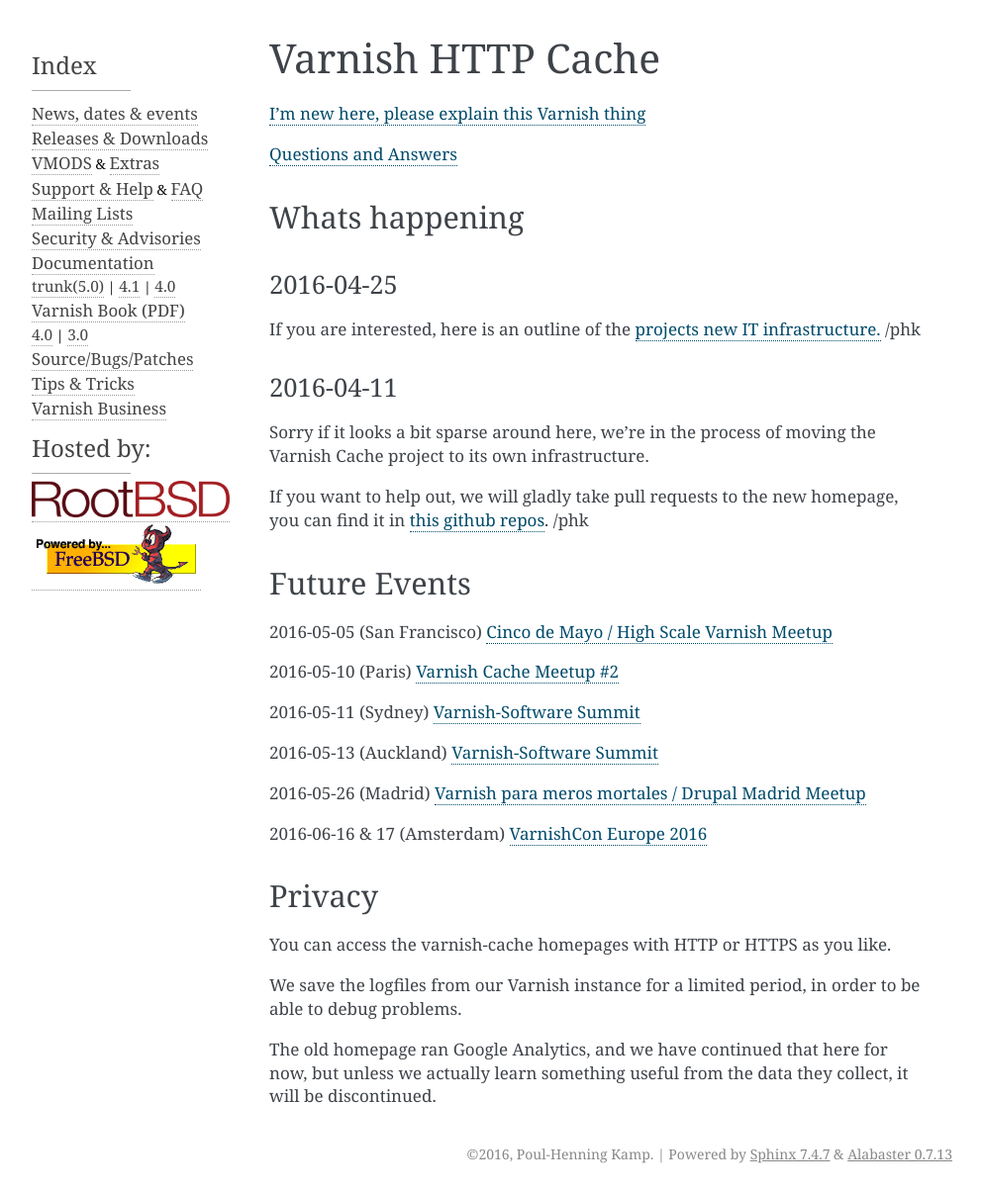
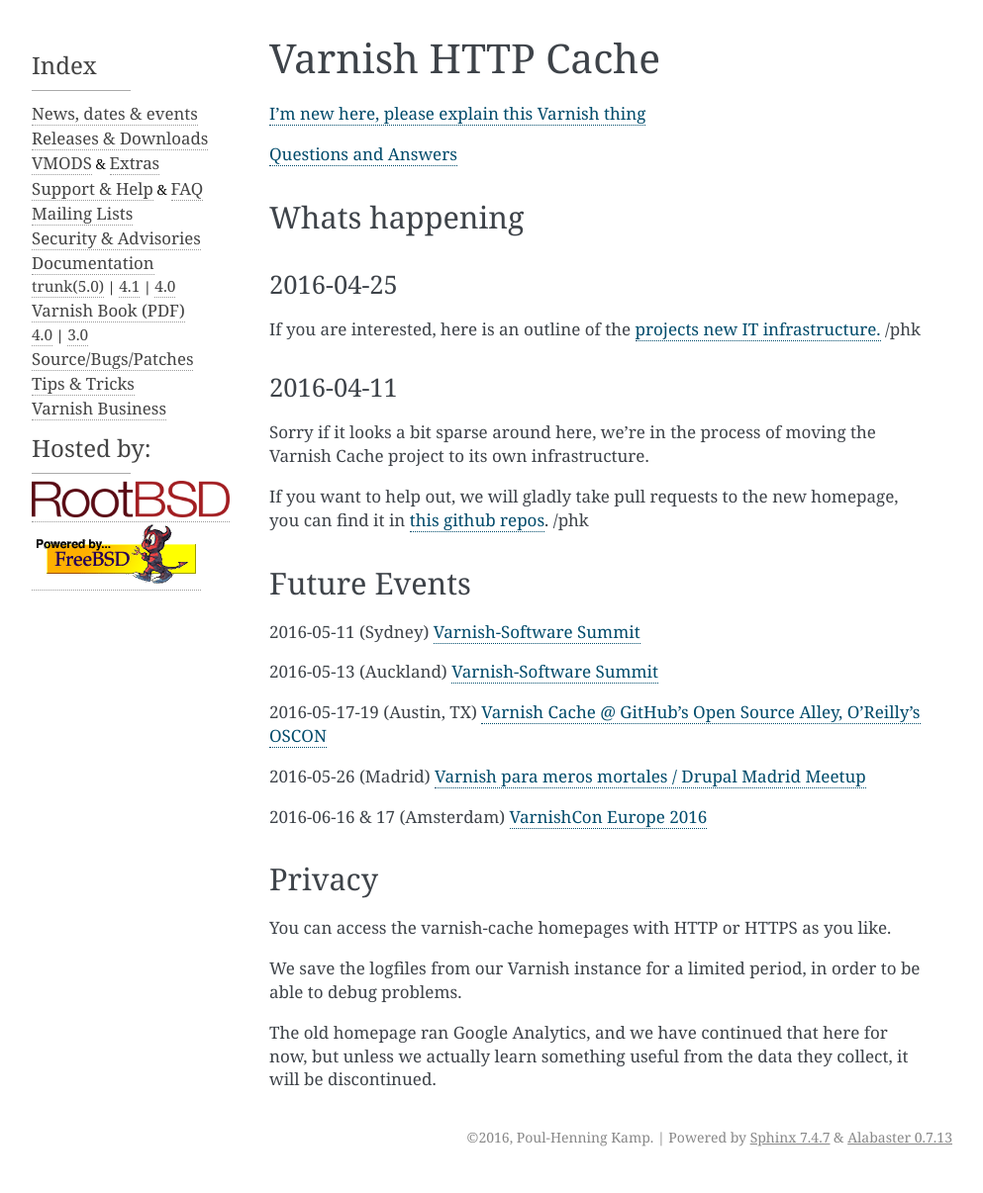
Before and after one commit to varnishcache/homepage, a Sphinx documentation site: the page built from R1/source/index.rst, in a window 1280 px wide. Shown: the whole page at 99% size, without its empty margins (148-1141 px from the left). Built offline with Sphinx 7.4.7, drawn with Linux system fonts in a browser that asks for light colours; pages that are not in the unit, such as notebooks, are missing from menus; comment, search, counter and statistics services are not loaded.

Commit message:
Paris and SF are over. Adding Oscon in Austin, TX

```diff
--- a/R1/source/index.rst
+++ b/R1/source/index.rst
@@ -28,17 +28,14 @@
 Future Events
 -------------
 
-2016-05-05 (San Francisco)
-`Cinco de Mayo / High Scale Varnish Meetup <http://www.meetup.com/San-Francisco-Varnish-Meetup/events/230233385/>`_
-
-2016-05-10 (Paris)
-`Varnish Cache Meetup #2 <http://www.meetup.com/Paris-Varnish-Cache-Meetup/events/229789817/>`_
-
 2016-05-11 (Sydney) `Varnish-Software Summit
 <http://info.varnish-software.com/sydney-summit-2016>`__
 
 2016-05-13 (Auckland) `Varnish-Software Summit
 <http://info.varnish-software.com/nz-summit-2016>`__
+
+2016-05-17-19 (Austin, TX) `Varnish Cache @ GitHub's Open Source Alley, O'Reilly's OSCON
+<http://conferences.oreilly.com/oscon/open-source-us>`__
 
 2016-05-26 (Madrid)
 `Varnish para meros mortales / Drupal Madrid Meetup <http://www.meetup.com/Drupal-Madrid/events/230709381/>`_
```
